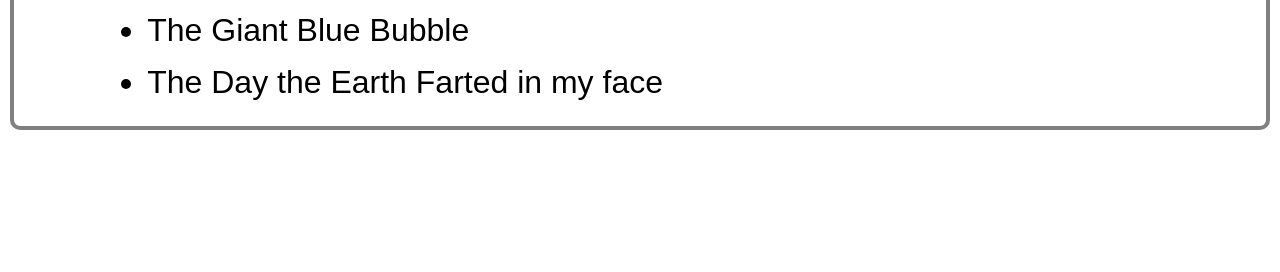
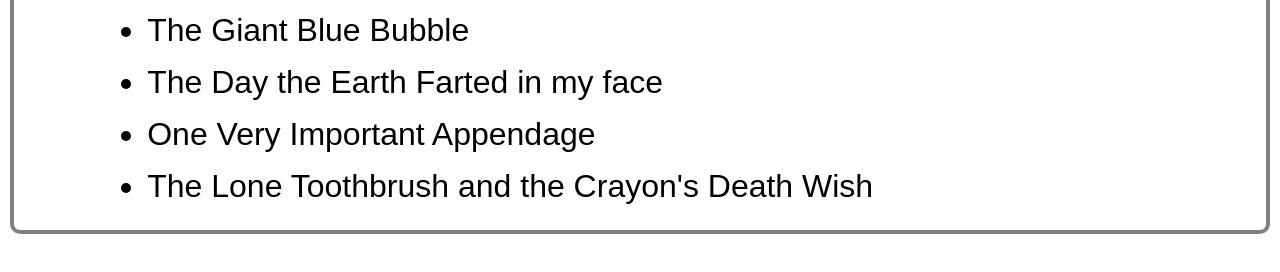
Before and after one commit to ccatura/storytime, a plain HTML site: page index.html in a window 1280 px wide. Shown: the part 324-596 px from the top of the page. Drawn offline with Linux system fonts and the light colour scheme.

Commit message:
added a little more content to stretch the page

```diff
--- a/index.html
+++ b/index.html
@@ -29,6 +29,8 @@
                 <a href="stories/story001.html"><li class="story-title">Mary Had a Little Lamb</li></a>
                 <a href="#"><li class="story-title">The Giant Blue Bubble</li></a>
                 <a href="#"><li class="story-title">The Day the Earth Farted in my face</li></a>
+                <a href="#"><li class="story-title">One Very Important Appendage</li></a>
+                <a href="#"><li class="story-title">The Lone Toothbrush and the Crayon's Death Wish</li></a>
             </ul>
         </div>
 
```
